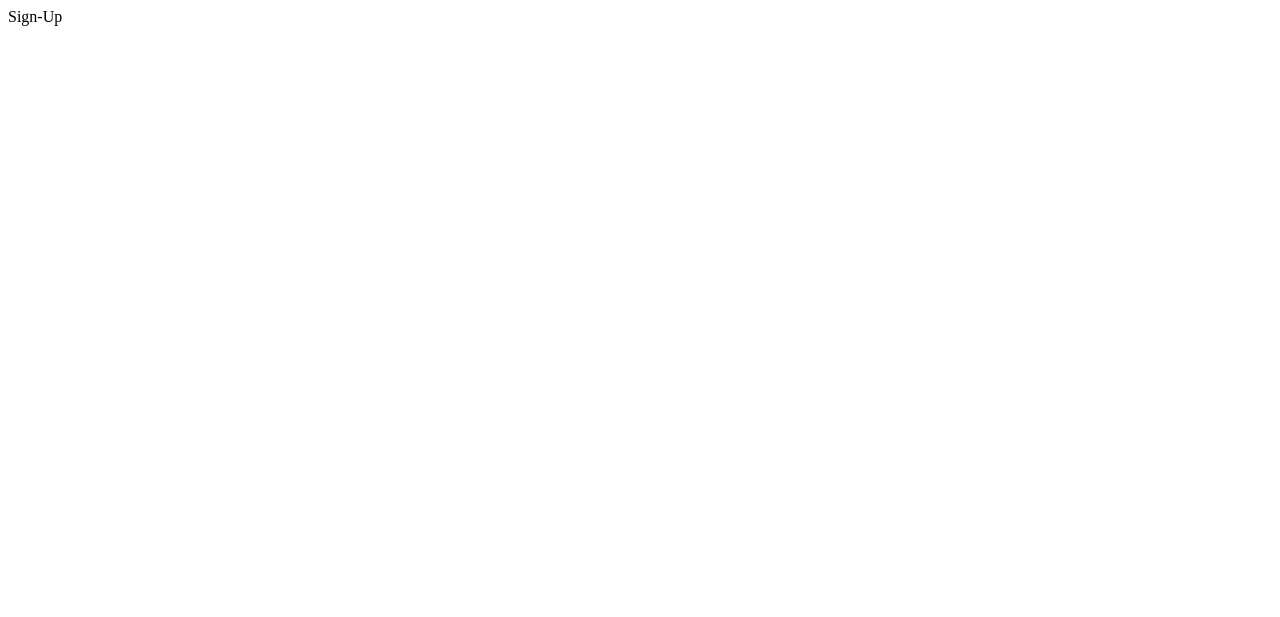
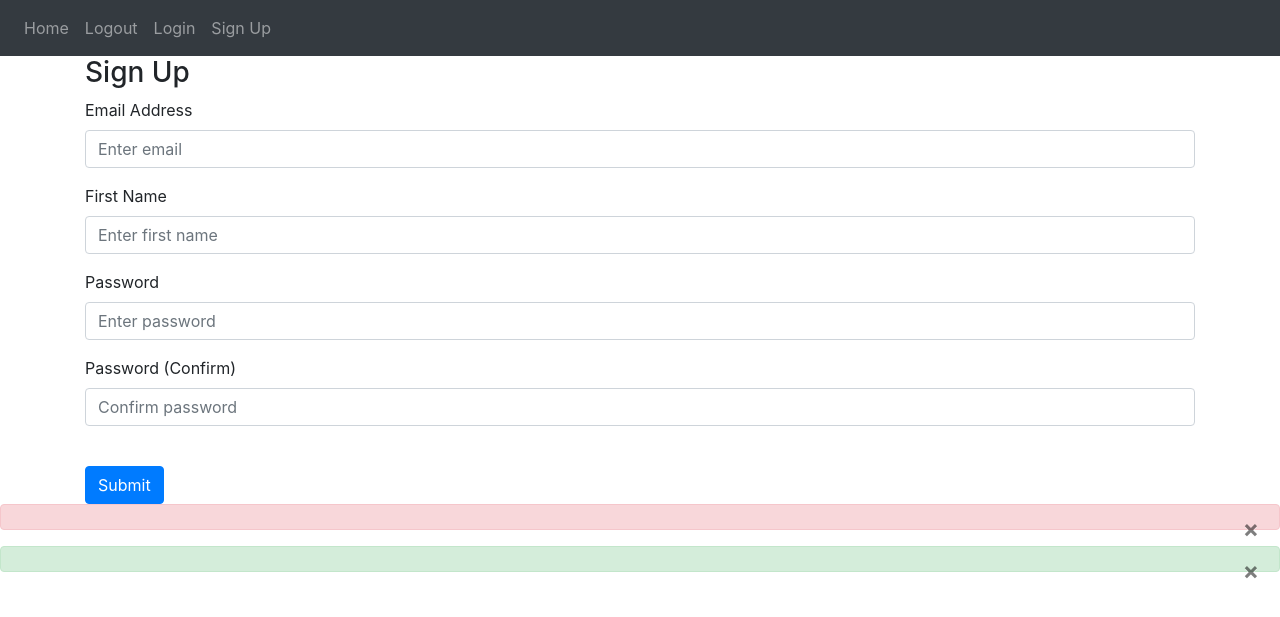
Before and after one commit to TheRivasCoder/Web-app, a Flask app: page /sign-up in a window 1280 px wide. Before the commit the part shown is almost empty. Shown: the top 617 px of the page. Run offline with Flask 2, Linux system fonts and the light colour scheme; some libraries are stand-ins or nearby versions.

Commit message:
Add sign up form

```diff
--- a/website/auth.py
+++ b/website/auth.py
@@ -1,10 +1,10 @@
-from flask import Blueprint
+from flask import Blueprint, render_template
 
 auth = Blueprint('auth', __name__)
 
 @auth.route('/login')
 def login():
-    return "<p>Login</p>"
+    return render_template('login.html', boolean=True)
 
 @auth.route('/logout')
 def logout():
@@ -12,4 +12,4 @@ def logout():
 
 @auth.route('/sign-up')
 def sign_up():
-    return "<p>Sign-Up</p>"
+    return render_template('sign_up.html')
--- a/website/templates/base.html
+++ b/website/templates/base.html
@@ -30,36 +30,35 @@
             </button>
             <div class="collapse navbar-collapse" id="navbar">
               <div class="navbar-nav">
-                {% if user.is_authenticated %}
+
                 <a class="nav-item nav-link" id="home" href="/">Home</a>
                 <a class="nav-item nav-link" id="logout" href="/logout">Logout</a>
-                {% else %}
                 <a class="nav-item nav-link" id="login" href="/login">Login</a>
                 <a class="nav-item nav-link" id="signUp" href="/sign-up">Sign Up</a>
-                {% endif %}
+
               </div>
             </div>
           </nav>
+          <div class="container">
+              {%block content%}
+              {%endblock%}
+          </div>
+          <div class="alert alert-danger alter-dismissable fade show" role="alert">
 
-          {% with messages = get_flashed_messages(with_categories=true) %} {% if
-          messages %} {% for category, message in messages %} {% if category ==
-          'error' %}
-          <div class="alert alert-danger alter-dismissable fade show" role="alert">
-            {{ message }}
             <button type="button" class="close" data-dismiss="alert">
               <span aria-hidden="true">&times;</span>
             </button>
           </div>
-          {% else %}
+
           <div class="alert alert-success alter-dismissable fade show" role="alert">
-            {{ message }}
+
             <button type="button" class="close" data-dismiss="alert">
               <span aria-hidden="true">&times;</span>
             </button>
           </div>
-          {% endif %} {% endfor %} {% endif %} {% endwith %}
 
-          <div class="container">{% block content %} {% endblock %}</div>
+
+          <div class="container"></div>
           <script
             src="https://code.jquery.com/jquery-3.2.1.slim.min.js"
             integrity="sha384-KJ3o2DKtIkvYIK3UENzmM7KCkRr/rE9/Qpg6aAZGJwFDMVNA/GpGFF93hXpG5KkN"
--- a/website/templates/home.html
+++ b/website/templates/home.html
@@ -1 +1,5 @@
 {% extends "base.html" %} {% block title %}Changed{% endblock %}
+
+{%block content%}
+<h1>This is the home page</h1>
+{%endblock%}
--- /dev/null
+++ b/website/templates/login.html
@@ -0,0 +1,6 @@
+{% extends "base.html" %} {% block title %}Login{% endblock %}
+
+{%block content%}
+<h1>This is the login page</h1>
+
+{%endblock%}
--- /dev/null
+++ b/website/templates/sign_up.html
@@ -0,0 +1,45 @@
+{% extends "base.html" %} {% block title %}sign-up{% endblock %}
+
+{%block content%}
+<form method="POST">
+    <h3 text-align="center">Sign Up</h3>
+    <div class="form-group">
+        <label for="email">Email Address</label>
+        <input
+        type="email"
+        class="form-control"
+        id="email"
+        name="email"
+        placeholder="Enter email">
+    </div>
+    <div class="form-group">
+        <label for="firstName">First Name</label>
+        <input
+        type="text"
+        class="form-control"
+        id="firstName"
+        name="firstName"
+        placeholder="Enter first name">
+    </div>
+    <div class="form-group">
+        <label for="password1">Password</label>
+        <input
+        type="password"
+        class="form-control"
+        id="password1"
+        name="password1"
+        placeholder="Enter password">
+    </div>
+    <div class="form-group">
+        <label for="password2">Password (Confirm)</label>
+        <input
+        type="password"
+        class="form-control"
+        id="password2"
+        name="password2"
+        placeholder="Confirm password">
+    </div>
+    <br />
+    <button type="submit" class="btn btn-primary">Submit</button>
+</form>
+{%endblock%}
```
